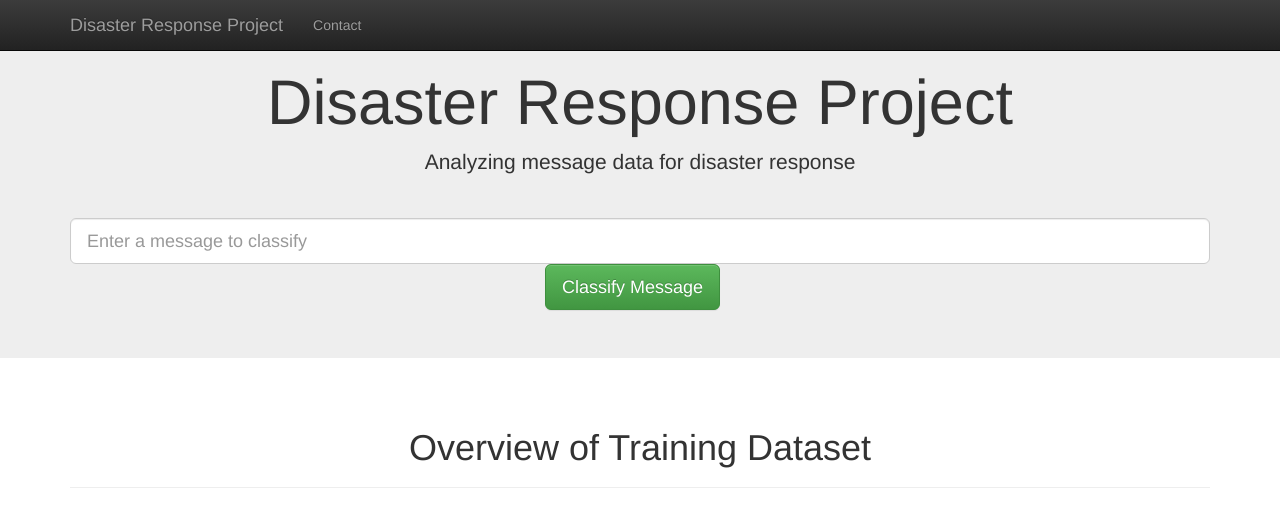
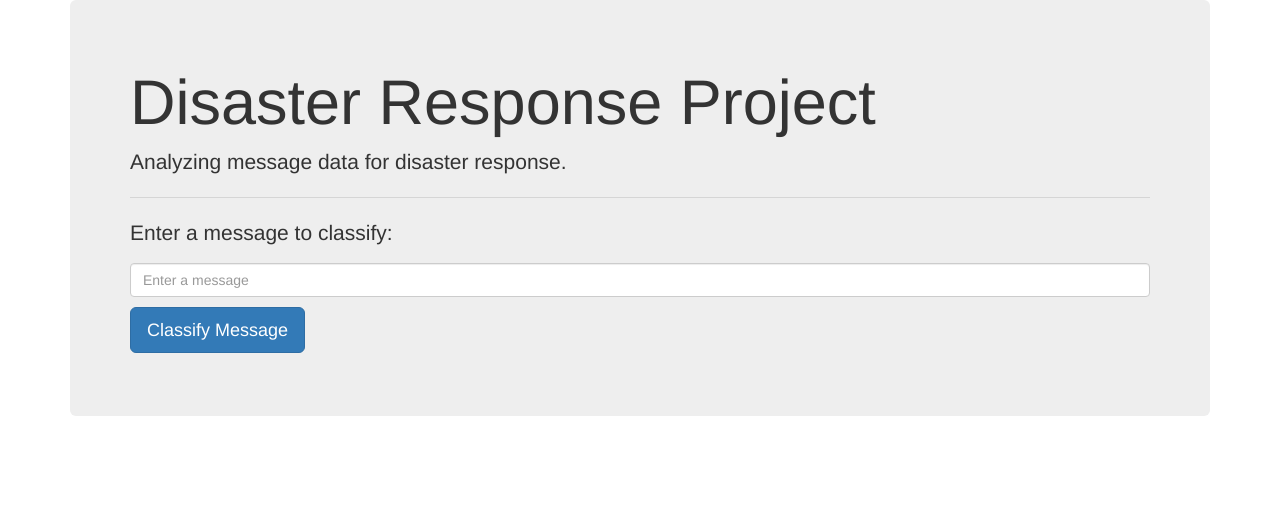
Before and after one commit to garimeh/Disaster_Response, a Flask app: template app/templates/master.html in a window 1280 px wide. Shown: the top 527 px of the page. Run offline with Flask 3, Linux system fonts and the light colour scheme; the template is opened without the code that fills it: most values are stand-ins (such as "Sample title", 1, 10 or a date in 2020); parts of the project's set-up code (start-up, migrations or seed data) failed here and were passed over; some libraries are stand-ins or nearby versions.

Commit message:
Updated for visuals master.html

```diff
--- a/app/templates/master.html
+++ b/app/templates/master.html
@@ -4,72 +4,38 @@
     <meta charset="utf-8">
     <meta http-equiv="X-UA-Compatible" content="IE=edge">
     <meta name="viewport" content="width=device-width, initial-scale=1">
-
-    <title>Disasters</title>
-
-    <link rel="stylesheet" href="https://maxcdn.bootstrapcdn.com/bootstrap/3.3.7/css/bootstrap.min.css" integrity="sha384-BVYiiSIFeK1dGmJRAkycuHAHRg32OmUcww7on3RYdg4Va+PmSTsz/K68vbdEjh4u" crossorigin="anonymous">
-    <link rel="stylesheet" href="https://maxcdn.bootstrapcdn.com/bootstrap/3.3.7/css/bootstrap-theme.min.css" integrity="sha384-rHyoN1iRsVXV4nD0JutlnGaslCJuC7uwjduW9SVrLvRYooPp2bWYgmgJQIXwl/Sp" crossorigin="anonymous">
-    <script src="https://ajax.googleapis.com/ajax/libs/jquery/3.3.1/jquery.min.js"></script>
+    <title>Disaster Response Project</title>
+    <link rel="stylesheet" href="https://maxcdn.bootstrapcdn.com/bootstrap/3.3.7/css/bootstrap.min.css">
     <script src="https://cdn.plot.ly/plotly-latest.min.js"></script>
 </head>
-
 <body>
-
-<nav class="navbar navbar-inverse navbar-fixed-top">
     <div class="container">
-        <div class="navbar-header">
-            <a class="navbar-brand" href="/">Disaster Response Project</a>
-        </div>
-        <div id="navbar" class="collapse navbar-collapse">
-            <ul class="nav navbar-nav">
-                <li><a href="https://github.com/garimeh/DisasterResponseProject">Contact</a></li>
-            </ul>
-        </div>
-    </div>
-</nav>
-
-
         <div class="jumbotron">
-    <div class="container">
-        <h1 class="text-center">Disaster Response Project</h1>
-        <p class="text-center">Analyzing message data for disaster response</p>
-        <hr />
-
-        <div class="row">
-            <div class="col-lg-12 form-group-lg">
+            <h1 class="display-3">Disaster Response Project</h1>
+            <p class="lead">Analyzing message data for disaster response.</p>
+            <hr class="my-4">
+            <p>Enter a message to classify:</p>
             <form action="/go" method="get">
-                    <input type="text" class="form-control form-control-lg" name="query" placeholder="Enter a message to classify">
-                    <div class="col-lg-offset-5">
-                        <button type="submit" class="btn btn-lg btn-success">Classify Message</button>
+                <div class="form-group">
+                    <input type="text" class="form-control" name="query" placeholder="Enter a message">
+                    <button type="submit" class="btn btn-primary btn-lg" style="margin-top: 10px;">Classify Message</button>
                 </div>
             </form>
         </div>
-        </div>
 
-        {% block message %}
-        {% endblock %}
-    </div>
-</div>
-
-<div class="container">
-    {% block content %}
-        <div class="page-header">
-            <h1 class="text-center">Overview of Training Dataset</h1>
-        </div>
-    {% endblock %}
-
+        <!-- Visualization Section -->
         {% for id in ids %}
             <div id="{{id}}"></div>
         {% endfor %}
     </div>
 
+    <!-- Plotly Graphs -->
     <script type="text/javascript">
-    const graphs = {{graphJSON | safe}};
-    const ids = {{ids | safe}};
-    for(let i in graphs) {
-        Plotly.plot(ids[i], graphs[i].data, graphs[i].layout);
+        var graphs = {{ graphJSON | safe }};
+        var ids = {{ ids | safe }};
+        for (var i = 0; i < graphs.length; i++) {
+            Plotly.newPlot(ids[i], graphs[i].data, graphs[i].layout);
         }
     </script>
-
 </body>
 </html>
```
Lines whose indentation alone changed are shown as unchanged.
